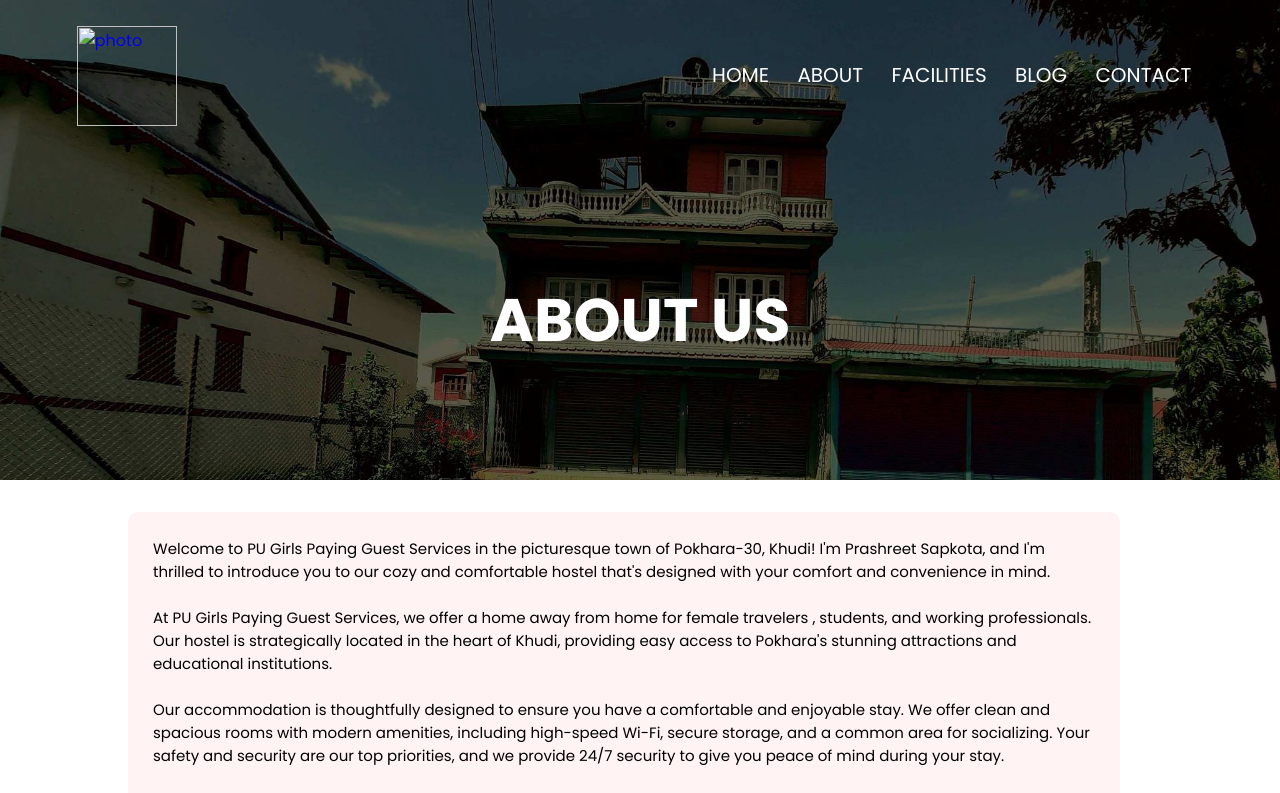
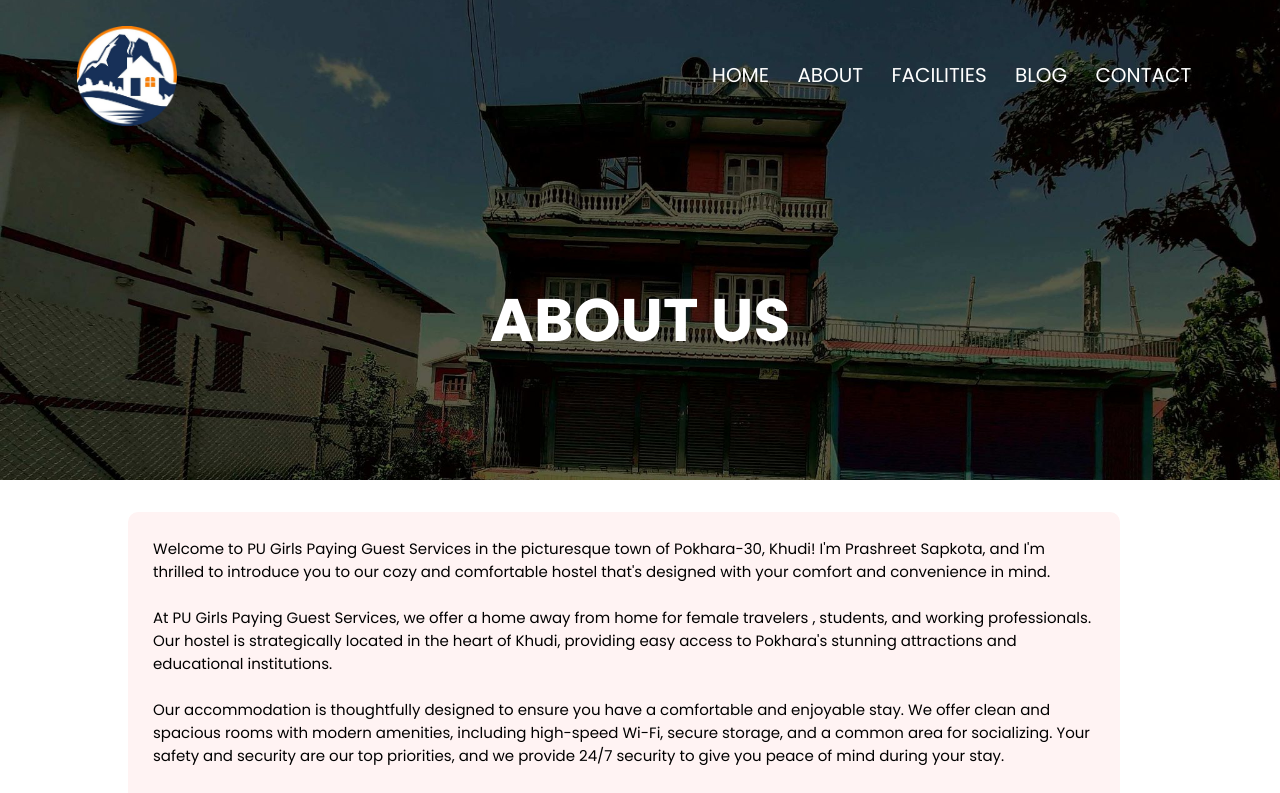
Before and after one commit to prashreet/Pgservice, a plain HTML site: page about section.html in a window 1280 px wide. Shown: the top 793 px of the page. Drawn offline with Linux system fonts and the light colour scheme; files whose address does not match are found by name.

Commit message:
Update about section.html

```diff
--- a/about section.html
+++ b/about section.html
@@ -14,7 +14,7 @@
 <section id="header">
   <nav>
       <div class="nav-logo">
-          <a href="index.html"><img src="photo/logo1.png" alt="photo" height="100px" width="100px"></a>
+          <a href="index.html"><img src="logo1.png" alt="photo" height="100px" width="100px"></a>
       </div>
       <div class="nav-links" id="nav-links">
            <i class="fas fa-times" onclick="hidemenu()"></i>
```
